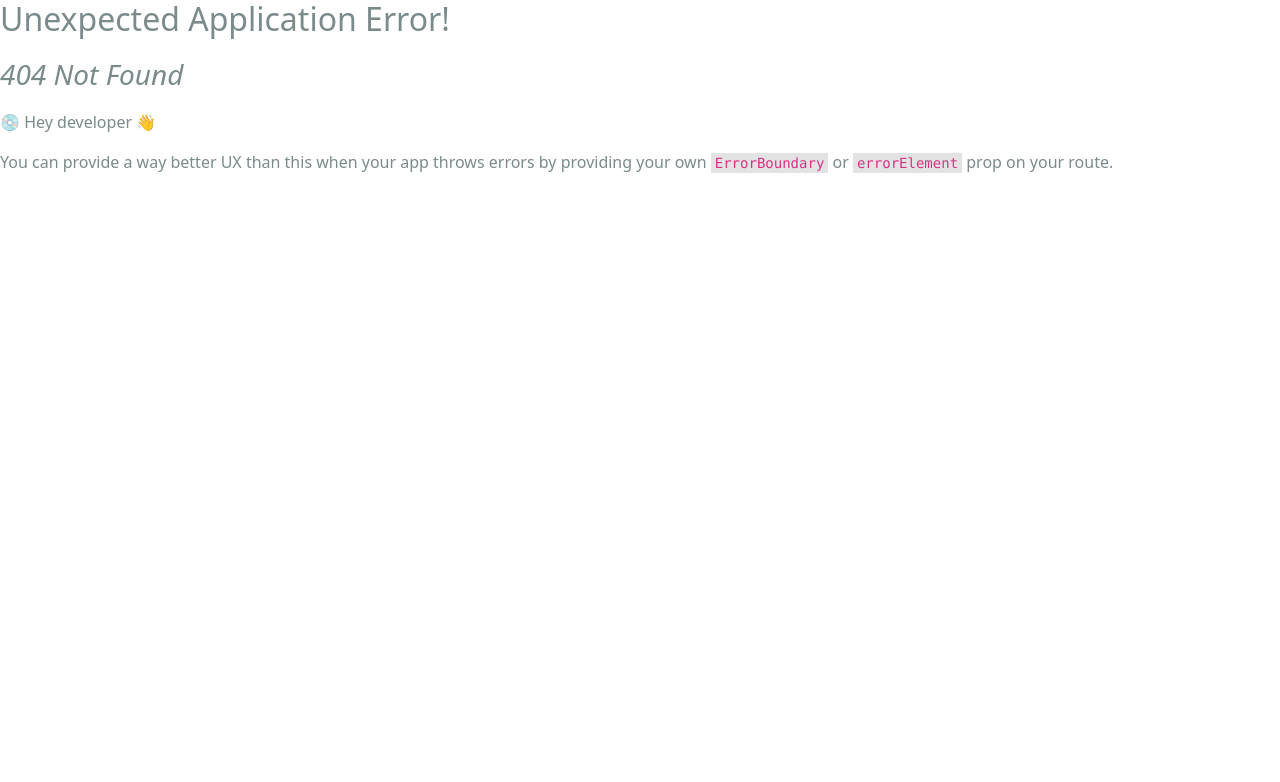
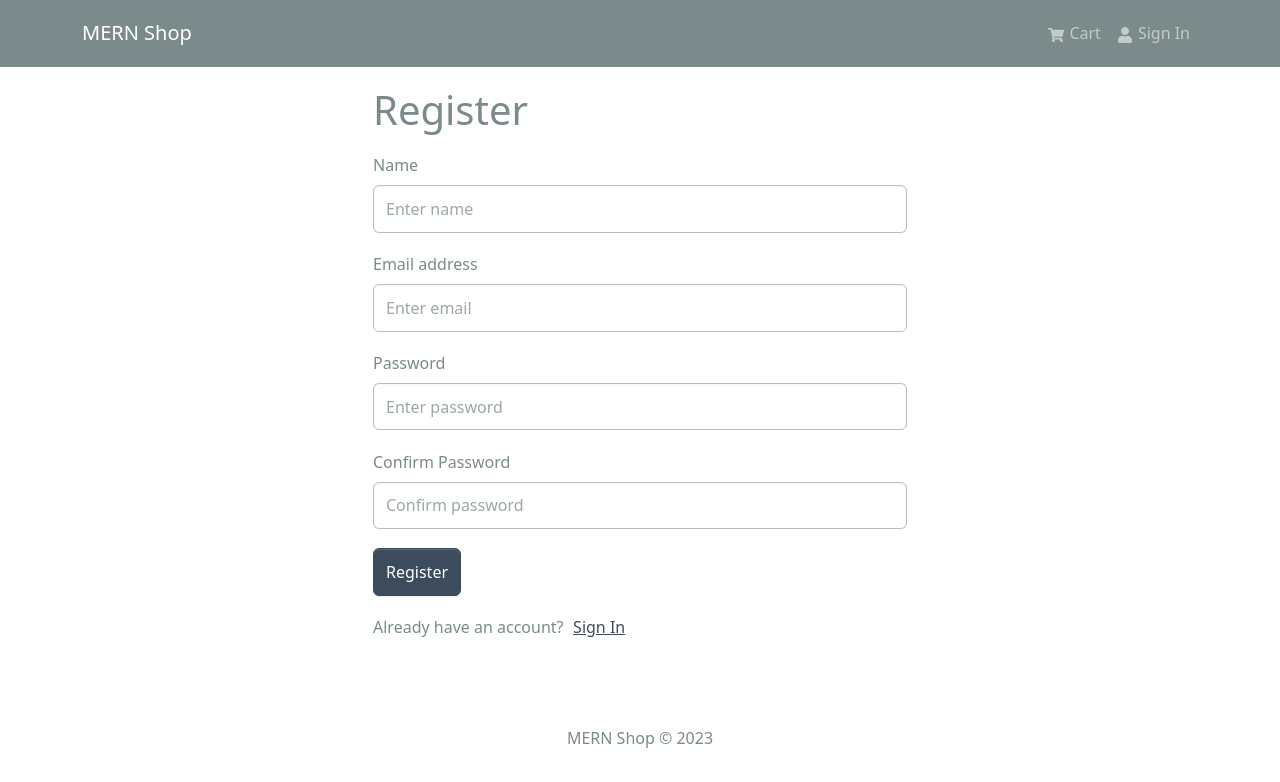
Before and after one commit to briancarroll0613/MERN-E-commerce, a React (Create React App) app in the folder frontend/: page /register in a window 1280 px wide. Before the commit this address had no page. Shown: the top 782 px of the page. Built offline with nearby package versions, Linux system fonts and the light colour scheme.

Commit message:
Added frontend authentication

```diff
--- a/frontend/package.json
+++ b/frontend/package.json
@@ -18,6 +18,7 @@
     "react-router-bootstrap": "^0.26.2",
     "react-router-dom": "^6.21.0",
     "react-scripts": "5.0.1",
+    "react-toastify": "^9.1.3",
     "web-vitals": "^2.1.4"
   },
   "scripts": {
--- a/frontend/src/App.js
+++ b/frontend/src/App.js
@@ -1,6 +1,8 @@
 import React from 'react';
 import { Container } from 'react-bootstrap';
 import { Outlet } from 'react-router-dom';
+ import { ToastContainer } from 'react-toastify';
+ import 'react-toastify/dist/ReactToastify.css';
 import Header from './components/Header';
 import Footer from './components/Footer';
 
@@ -14,6 +16,7 @@
         </Container>
       </main>
       <Footer />
+      <ToastContainer/>
     </>
   );
 };
--- /dev/null
+++ b/frontend/src/components/FormContainer.jsx
@@ -0,0 +1,15 @@
+import React from 'react';
+import { Container, Row, Col } from 'react-bootstrap';
+const FormContainer = ({ children }) => {
+  return (
+    <Container>
+      <Row className='justify-content-md-center'>
+        <Col xs={12} md={8} lg={6}>
+          {children}
+        </Col>
+      </Row>
+    </Container>
+  );
+};
+
+export default FormContainer;
--- a/frontend/src/components/Header.jsx
+++ b/frontend/src/components/Header.jsx
@@ -1,16 +1,31 @@
 import React from 'react';
-import { Navbar, Nav, Container, Badge } from 'react-bootstrap';
+import { useNavigate } from 'react-router-dom';
+import { Navbar, Nav, Container, Badge, NavDropdown } from 'react-bootstrap';
 import { FaShoppingCart, FaUser } from 'react-icons/fa';
 import { LinkContainer } from 'react-router-bootstrap';
-
-import { useSelector } from 'react-redux';
+import { useSelector, useDispatch } from 'react-redux';
+import { useLogoutMutation } from '../slices/usersApiSlice';
+import { logout } from '../slices/authSlice';
+import { toast } from 'react-toastify';
 
 const Header = () => {
   const { cartItems } = useSelector(state => state.cart);
-  // const { cartItems } = localStorage.getItem('cart')
-  //   ? JSON.parse(localStorage.getItem('cart'))
-  //   : { cartItems: [] };
-  console.log(cartItems);
+  const { userInfo } = useSelector(state => state.auth);
+  const [logoutApiCall] = useLogoutMutation();
+  const dispatch = useDispatch();
+  const navigate = useNavigate();
+
+  const logoutHandler = async () => {
+    try {
+      await logoutApiCall().unwrap();
+      dispatch(logout());
+      navigate('/login');
+      toast.success('Logout successful');
+    } catch (error) {
+      toast.error(error?.data?.message || error.error);
+    }
+  };
+
   return (
     <header>
       <Navbar bg='dark' variant='dark' expand='md' collapseOnSelect>
@@ -32,12 +47,23 @@
                   )}
                 </Nav.Link>
               </LinkContainer>
+              {userInfo ? (
+                <NavDropdown title={userInfo.name} id='username'>
+                  <LinkContainer to='/profile'>
+                    <NavDropdown.Item>Profile</NavDropdown.Item>
+                  </LinkContainer>
+                  <NavDropdown.Item onClick={logoutHandler}>
+                    Logout
+                  </NavDropdown.Item>
+                </NavDropdown>
+              ) : (
                 <LinkContainer to='/login'>
                   <Nav.Link>
                     <FaUser style={{ marginRight: '5px' }} />
                     Sign In
                   </Nav.Link>
                 </LinkContainer>
+              )}
             </Nav>
           </Navbar.Collapse>
         </Container>
--- /dev/null
+++ b/frontend/src/pages/LoginPage.jsx
@@ -0,0 +1,90 @@
+import React, { useState, useEffect } from 'react';
+import { Link, useLocation, useNavigate } from 'react-router-dom';
+import { Form, Button, Row, Col } from 'react-bootstrap';
+import { useDispatch, useSelector } from 'react-redux';
+import FormContainer from '../components/FormContainer';
+import Loader from '../components/Loader';
+import { useLoginMutation } from '../slices/usersApiSlice';
+import { setCredentials } from '../slices/authSlice';
+import { toast } from 'react-toastify';
+
+const LoginPage = () => {
+  const [email, setEmail] = useState('');
+  const [password, setPassword] = useState('');
+  const dispatch = useDispatch();
+  const navigate = useNavigate();
+
+  const [login, { isLoading }] = useLoginMutation();
+  const { userInfo } = useSelector(state => state.auth);
+
+  const { search } = useLocation();
+  const searchParams = new URLSearchParams(search);
+  const redirect = searchParams.get('redirect') || '/';
+
+  useEffect(() => {
+    if (userInfo) {
+      navigate(redirect);
+
+    }
+  }, [userInfo, redirect, navigate]);
+
+  const submitHandler = async e => {
+    e.preventDefault();
+    try {
+      const res = await login({ email, password }).unwrap();
+      dispatch(setCredentials({ ...res }));
+      navigate(redirect);
+      toast.success('Login successful');
+    } catch (error) {
+      toast.error(error?.data?.message || error.error);
+    }
+  };
+  return (
+    <FormContainer>
+      <h1>Sign In</h1>
+      <Form onSubmit={submitHandler}>
+        <Form.Group className='mb-3' controlId='email'>
+          <Form.Label>Email address</Form.Label>
+          <Form.Control
+            type='email'
+            value={email}
+            placeholder='Enter email'
+            onChange={e => setEmail(e.target.value)}
+          />
+        </Form.Group>
+        <Form.Group className='mb-3' controlId='password'>
+          <Form.Label>Password</Form.Label>
+          <Form.Control
+            type='password'
+            value={password}
+            placeholder='Enter password'
+            onChange={e => setPassword(e.target.value)}
+          />
+        </Form.Group>
+        <Button
+          className='mb-3'
+          variant='primary'
+          type='submit'
+          disabled={isLoading}
+        >
+          Sign In
+        </Button>
+
+        {isLoading && <Loader />}
+      </Form>
+      <Row>
+        <Col>
+          New Customer?
+          <Link
+            to={redirect ? `/register?redirect=${redirect}` : '/register'}
+            className=' mx-2'
+          >
+            Register
+          </Link>
+        </Col>
+      </Row>
+    </FormContainer>
+  );
+};
+
+export default LoginPage;
--- /dev/null
+++ b/frontend/src/pages/RegisterPage.jsx
@@ -0,0 +1,108 @@
+import React, { useState, useEffect } from 'react';
+import { Link, useNavigate, useLocation } from 'react-router-dom';
+import { Form, Button, Row, Col } from 'react-bootstrap';
+import FormContainer from '../components/FormContainer';
+import { useSelector, useDispatch } from 'react-redux';
+import { useRegisterMutation } from '../slices/usersApiSlice';
+import { setCredentials } from '../slices/authSlice';
+import { toast } from 'react-toastify';
+
+const RegisterPage = () => {
+  const [name, setName] = useState('');
+  const [email, setEmail] = useState('');
+  const [password, setPassword] = useState('');
+  const [confirmPassword, setConfirmPassword] = useState('');
+
+  const dispatch = useDispatch();
+  const navigate = useNavigate();
+
+  const [register] = useRegisterMutation();
+  const { userInfo } = useSelector(state => state.auth);
+
+  const { search } = useLocation();
+  const searchParams = new URLSearchParams(search);
+  const redirect = searchParams.get('redirect') || '/';
+
+  useEffect(() => {
+    if (userInfo) {
+      navigate(redirect);
+    }
+  }, [userInfo, redirect, navigate]);
+
+  const submitHandler = async e => {
+    e.preventDefault();
+    if (password !== confirmPassword) {
+      toast.error('Passwords do not match!');
+      return;
+    } else {
+      try {
+        const res = await register({ name, email, password }).unwrap();
+        dispatch(setCredentials({ ...res }));
+        navigate(redirect);
+        toast.success('Registration successful. Welcome!');
+      } catch (error) {
+        toast.error(error?.data?.message || error.error);
+      }
+    }
+  };
+
+  return (
+    <FormContainer>
+      <h1>Register</h1>
+      <Form onSubmit={submitHandler}>
+        <Form.Group className='mb-3' controlId='name'>
+          <Form.Label>Name</Form.Label>
+          <Form.Control
+            value={name}
+            type='text'
+            placeholder='Enter name'
+            onChange={e => setName(e.target.value)}
+          />
+        </Form.Group>
+        <Form.Group className='mb-3' controlId='email'>
+          <Form.Label>Email address</Form.Label>
+          <Form.Control
+            value={email}
+            type='email'
+            placeholder='Enter email'
+            onChange={e => setEmail(e.target.value)}
+          />
+        </Form.Group>
+        <Form.Group className='mb-3' controlId='password'>
+          <Form.Label>Password</Form.Label>
+          <Form.Control
+            value={password}
+            type='password'
+            placeholder='Enter password'
+            onChange={e => setPassword(e.target.value)}
+          />
+        </Form.Group>
+        <Form.Group className='mb-3' controlId='confirmPassword'>
+          <Form.Label>Confirm Password</Form.Label>
+          <Form.Control
+            value={confirmPassword}
+            type='password'
+            placeholder='Confirm password'
+            onChange={e => setConfirmPassword(e.target.value)}
+          />
+        </Form.Group>
+        <Button className='mb-3' variant='primary' type='submit'>
+          Register
+        </Button>
+      </Form>
+      <Row>
+        <Col>
+          Already have an account?
+          <Link
+            to={redirect ? `/login?redirect=${redirect}` : '/login'}
+            className=' mx-2'
+          >
+            Sign In
+          </Link>
+        </Col>
+      </Row>
+    </FormContainer>
+  );
+};
+
+export default RegisterPage;
--- /dev/null
+++ b/frontend/src/slices/authSlice.js
@@ -0,0 +1,26 @@
+import { createSlice } from '@reduxjs/toolkit';
+
+const initialState = {
+  userInfo: localStorage.getItem('userInfo')
+    ? JSON.parse(localStorage.getItem('userInfo'))
+    : null
+};
+
+const authSlice = createSlice({
+  name: 'auth',
+  initialState,
+  reducers: {
+    setCredentials: (state, action) => {
+      state.userInfo = action.payload;
+      localStorage.setItem('userInfo', JSON.stringify(action.payload));
+    },
+    logout: (state, action) => {
+      state.userInfo = null;
+      localStorage.removeItem('userInfo');
+    }
+  }
+});
+
+export const { setCredentials, logout } = authSlice.actions;
+
+export default authSlice.reducer;
--- /dev/null
+++ b/frontend/src/slices/usersApiSlice.js
@@ -0,0 +1,30 @@
+import { USERS_URL } from '../constants';
+import { apiSlice } from './apiSlice';
+
+export const usersApiSlice = apiSlice.injectEndpoints({
+  endpoints: builder => ({
+    login: builder.mutation({
+      query: data => ({
+        url: `${USERS_URL}/login`,
+        method: 'POST',
+        body: data
+      })
+    }),
+    logout: builder.mutation({
+      query: () => ({
+        url: `${USERS_URL}/logout`,
+        method: 'POST'
+      })
+    }),
+    register: builder.mutation({
+      query: data => ({
+        url: `${USERS_URL}`,
+        method: 'POST',
+        body: data
+      })
+    })
+  })
+});
+
+export const { useLoginMutation, useLogoutMutation, useRegisterMutation } =
+  usersApiSlice;
--- a/frontend/src/store.js
+++ b/frontend/src/store.js
@@ -2,13 +2,15 @@
 import { configureStore } from '@reduxjs/toolkit';
 import { apiSlice } from './slices/apiSlice';
 import cartSliceReducer from './slices/cartSlice';
+import authSliceReducer from './slices/authSlice';
 
 // Configure the Redux store
 const store = configureStore({
   // Combine reducers for different slices
   reducer: {
     [apiSlice.reducerPath]: apiSlice.reducer, // API-related state reducer
-    cart: cartSliceReducer // Shopping cart state reducer
+    cart: cartSliceReducer, // Shopping cart state reducer
+    auth: authSliceReducer // Authentication state reducer
   },
 
   // Add middleware to the Redux store
```
Also changed, not shown: frontend/src/routes/Routes.jsx (+10 -0 lines), 2 other files (tests, documents, lock files or other folders). Lines whose indentation alone changed are shown as unchanged.
